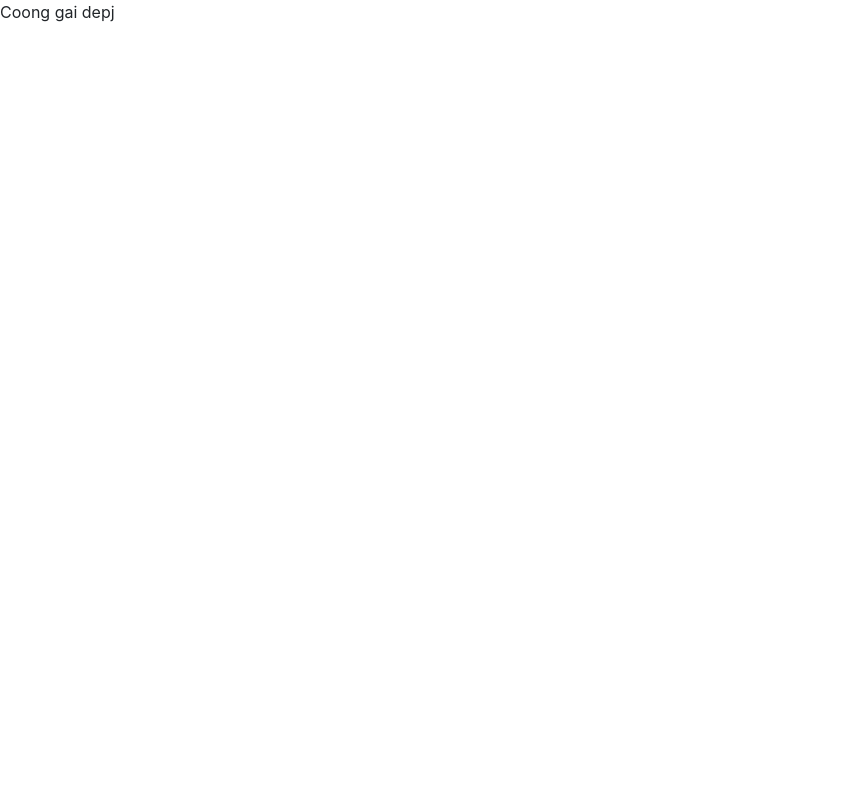
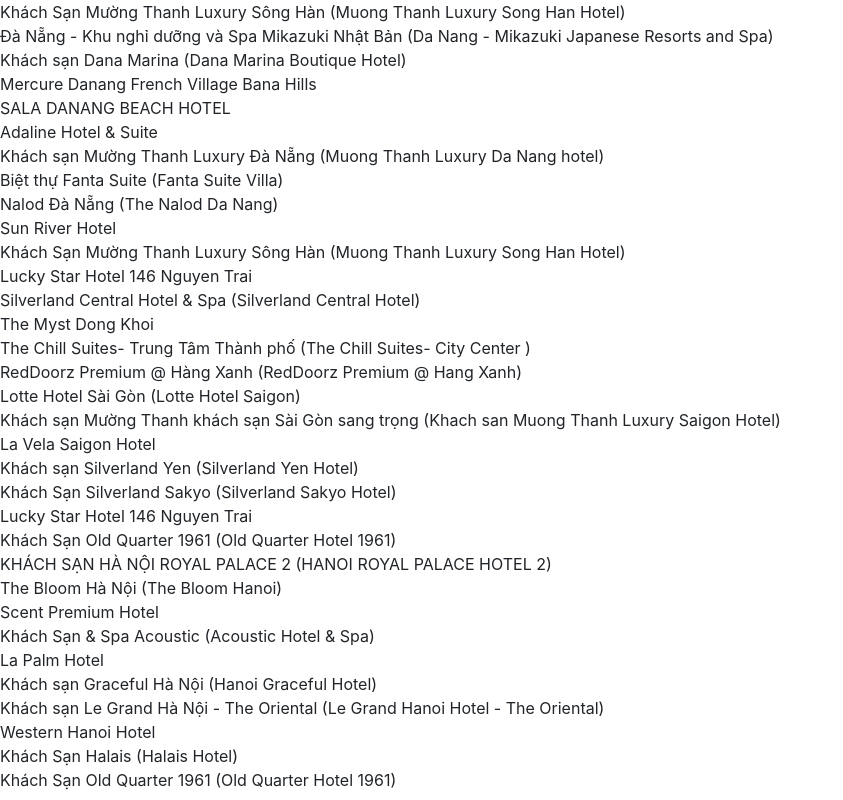
Before and after one commit to congbio/projectReactjs, a React (Create React App) app: page / in a window 1280 px wide. Shown: the whole page, without its empty margins (0-843 px from the left). Built offline with nearby package versions, Linux system fonts and the light colour scheme; data requests are answered from the project's data file.

Commit message:
upload file test

```diff
--- a/src/test.js
+++ b/src/test.js
@@ -17,15 +17,20 @@ import React, { useEffect, useReducer } from "react";
         }
         useEffect(() => {
             getData()
+            console.log(listProduct.length);
+
         },[])
 
         return (
             <>
 
-           { console.log(listProduct)}
             <div>
+            {
+            listProduct.map((product) => (
+               <div>{product.name}</div>
 
-            Coong gai depj
+              ))
+              }
 
             </div>
 
```
